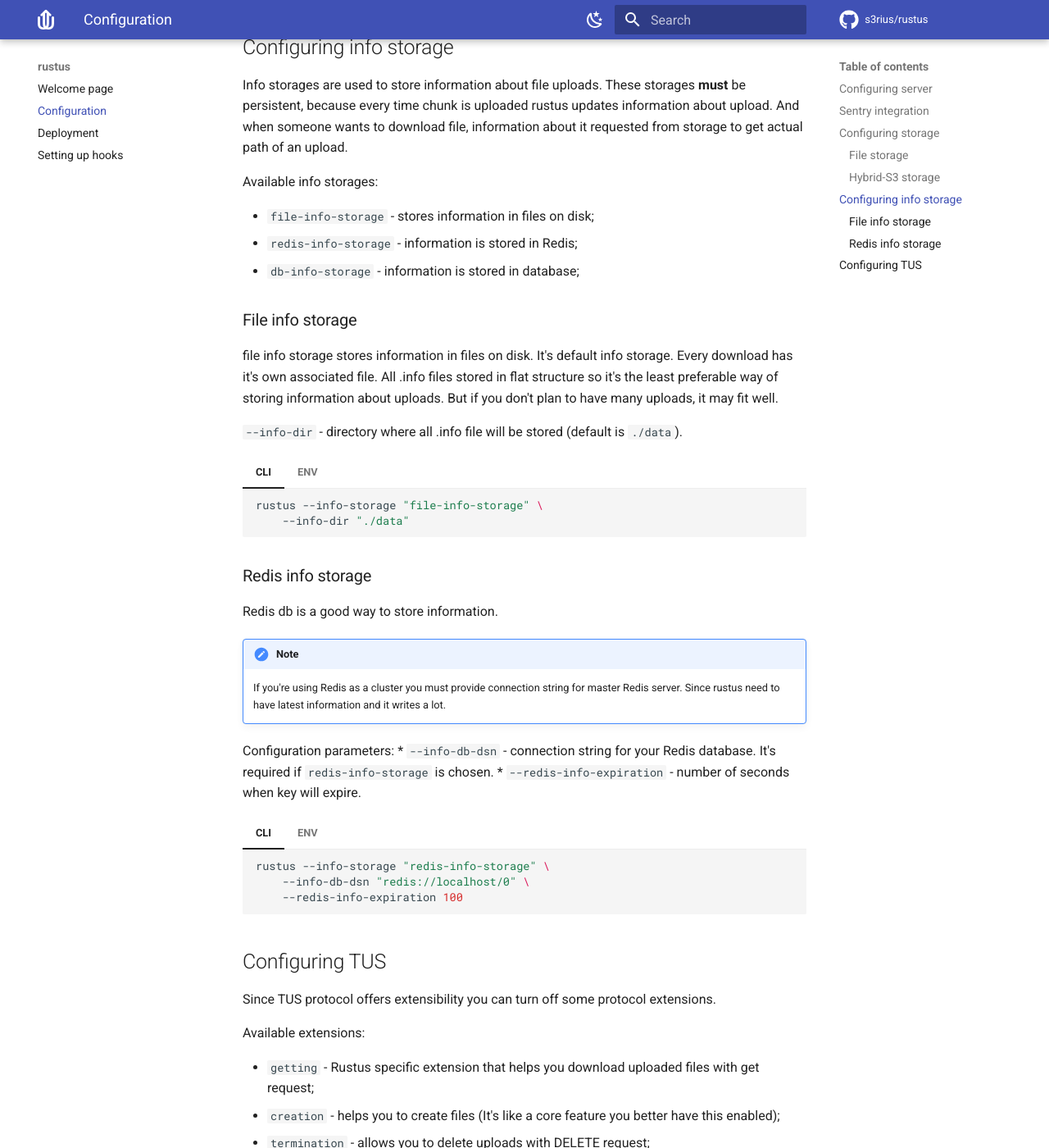
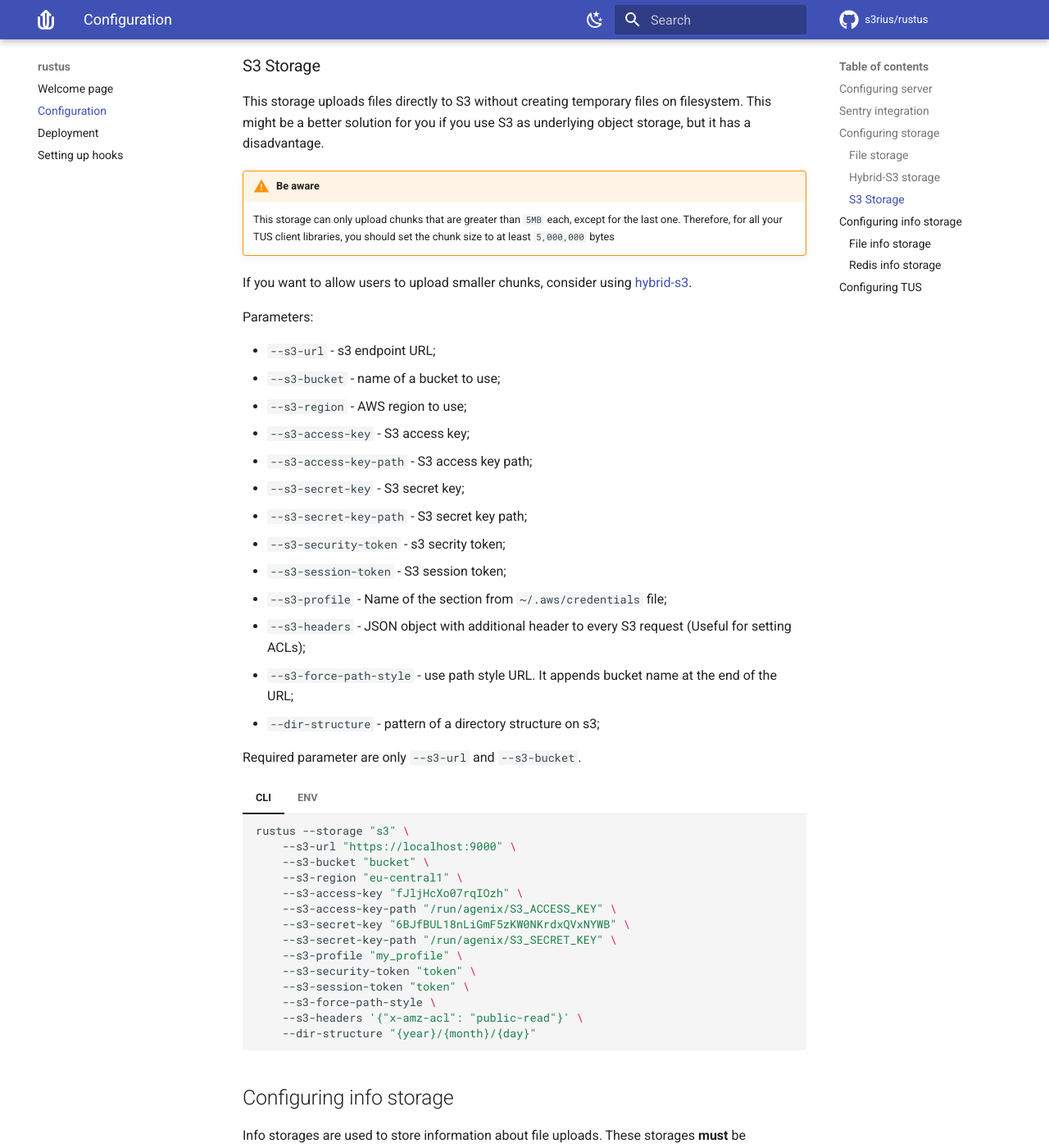
Before and after one commit to s3rius/rustus, an MkDocs documentation site: the page built from docs/configuration.md, in a window 1280 px wide and 1400 px high, scrolled down 3835 px. Shown: the whole window at 82% size. Built offline with MkDocs 1.6.1 and Material for MkDocs 9.7.7, drawn with Linux system fonts in a browser that asks for light colours; comment, search, counter and statistics services are not loaded; some of the changed text lies outside the part shown.

Commit message:
Updated docs.

````diff
--- a/docs/configuration.md
+++ b/docs/configuration.md
@@ -6,7 +6,7 @@ description: "How to configure Rusts"
 Rustus is highly configurable. You can adjust it with CLI or you can use environment variables.
 
 !!! info
-    Information about hooks you can find on [Hooks page](../hooks).
+    Information about hooks you can find on [Hooks page](hooks.md).
 
 
 ## Configuring server
@@ -95,8 +95,9 @@ your local file system.
 
 Availabe storages:
 
-* `file-storage`
-* `hybrid-s3`
+* [file-storage](#file-storage)
+* [hybrid-s3](#hybrid-s3-storage)
+* [s3](#s3-storage)
 
 ### File storage
 
@@ -228,6 +229,79 @@ Required parameter are only `--s3-url` and `--s3-bucket`.
     rustus
     ```
 
+### S3 Storage
+
+This storage uploads files directly to S3 without creating temporary files on filesystem.
+This might be a better solution for you if you use S3 as underlying object storage,
+but it has a disadvantage.
+
+!!! warning "Be aware"
+
+    This storage can only upload chunks that are greater than `5MB` each,
+    except for the last one. Therefore, for all your TUS client libraries,
+    you should set the chunk size to at least `5,000,000` bytes
+
+If you want to allow users to upload smaller chunks, consider using [hybrid-s3](#hybrid-s3-storage).
+
+
+Parameters:
+
+* `--s3-url` -  s3 endpoint URL;
+* `--s3-bucket` - name of a bucket to use;
+* `--s3-region` - AWS region to use;
+* `--s3-access-key` - S3 access key;
+* `--s3-access-key-path` - S3 access key path;
+* `--s3-secret-key` - S3 secret key;
+* `--s3-secret-key-path` - S3 secret key path;
+* `--s3-security-token` - s3 secrity token;
+* `--s3-session-token` - S3 session token;
+* `--s3-profile` - Name of the section from `~/.aws/credentials` file;
+* `--s3-headers` - JSON object with additional header to every S3 request (Useful for setting ACLs);
+* `--s3-force-path-style` - use path style URL. It appends bucket name at the end of the URL;
+* `--dir-structure` - pattern of a directory structure on s3;
+
+Required parameter are only `--s3-url` and `--s3-bucket`.
+
+=== "CLI"
+
+    ``` bash
+    rustus --storage "s3" \
+        --s3-url "https://localhost:9000" \
+        --s3-bucket "bucket" \
+        --s3-region "eu-central1" \
+        --s3-access-key "fJljHcXo07rqIOzh" \
+        --s3-access-key-path "/run/agenix/S3_ACCESS_KEY" \
+        --s3-secret-key "6BJfBUL18nLiGmF5zKW0NKrdxQVxNYWB" \
+        --s3-secret-key-path "/run/agenix/S3_SECRET_KEY" \
+        --s3-profile "my_profile" \
+        --s3-security-token "token" \
+        --s3-session-token "token" \
+        --s3-force-path-style \
+        --s3-headers '{"x-amz-acl": "public-read"}' \
+        --dir-structure "{year}/{month}/{day}"
+    ```
+
+=== "ENV"
+
+    ``` bash
+    export RUSTUS_STORAGE="s3"
+    export RUSTUS_S3_URL="https://localhost:9000"
+    export RUSTUS_S3_BUCKET="bucket"
+    export RUSTUS_S3_REGION="eu-central1"
+    export RUSTUS_S3_ACCESS_KEY="fJljHcXo07rqIOzh"
+    export RUSTUS_S3_ACCESS_KEY_PATH="/run/agenix/S3_ACCESS_KEY"
+    export RUSTUS_S3_SECRET_KEY="6BJfBUL18nLiGmF5zKW0NKrdxQVxNYWB"
+    export RUSTUS_S3_SECRET_KEY_PATH="/run/agenix/S3_SECCRET_KEY"
+    export RUSTUS_S3_SECURITY_TOKEN="token"
+    export RUSTUS_S3_SESSION_TOKEN="token"
+    export RUSTUS_S3_PROFILE="my_profile"
+    export RUSTUS_S3_HEADERS='{"x-amz-acl": "public-read"}'
+    export RUSTUS_S3_FORCE_PATH_STYLE="true"
+    export RUSTUS_DIR_STRUCTURE="{year}/{month}/{day}"
+
+    rustus
+    ```
+
 ## Configuring info storage
 
 Info storages are used to store information
@@ -238,9 +312,8 @@ about it requested from storage to get actual path of an upload.
 
 Available info storages:
 
-* `file-info-storage` - stores information in files on disk;
-* `redis-info-storage` - information is stored in Redis;
-* `db-info-storage` - information is stored in database;
+* [file-info-storage](#file-info-storage) - stores information in files on disk;
+* [redis-info-storage](#redis-info-storage) - information is stored in Redis;
 
 ### File info storage
 
@@ -279,6 +352,7 @@ Redis db is a good way to store information.
     Since rustus need to have latest information and it writes a lot.
 
 Configuration parameters:
+
 * `--info-db-dsn` - connection string for your Redis database.
     It's required if `redis-info-storage` is chosen.
 * `--redis-info-expiration` - number of seconds when key will expire.
````
